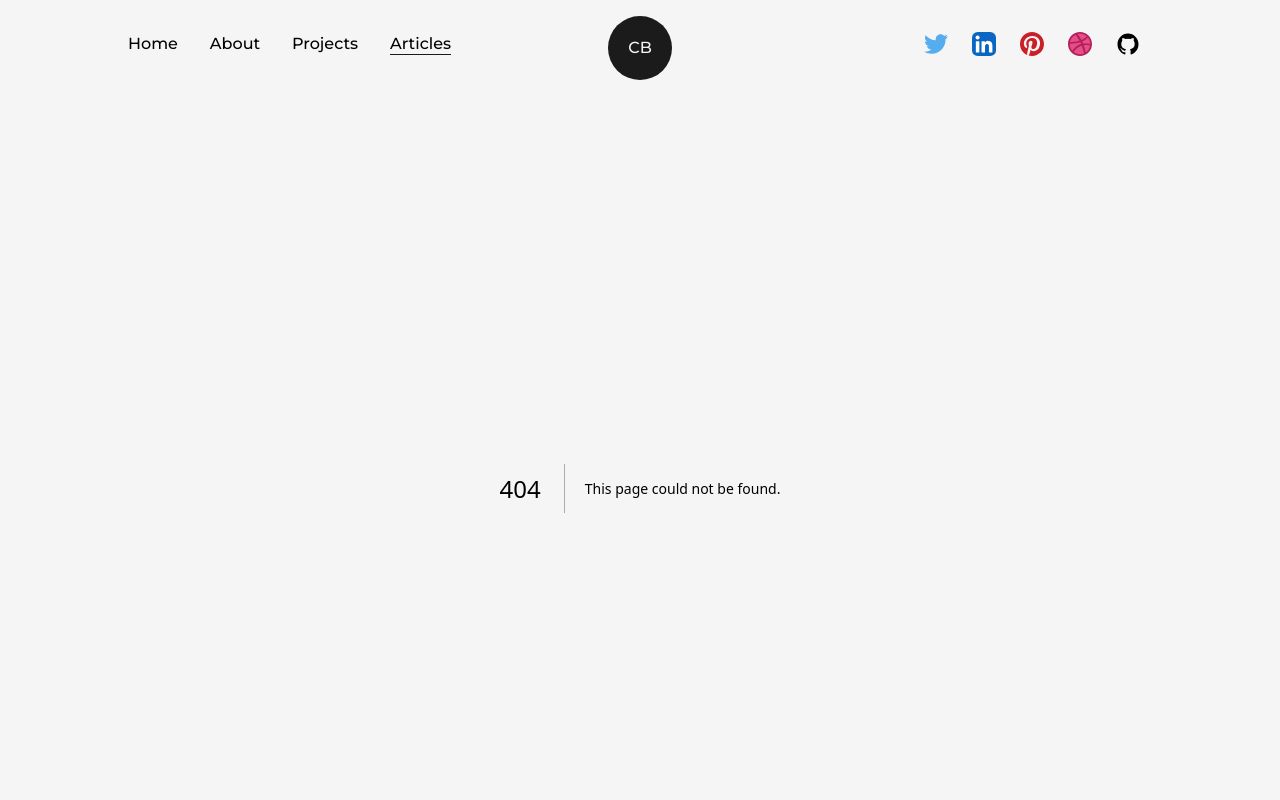
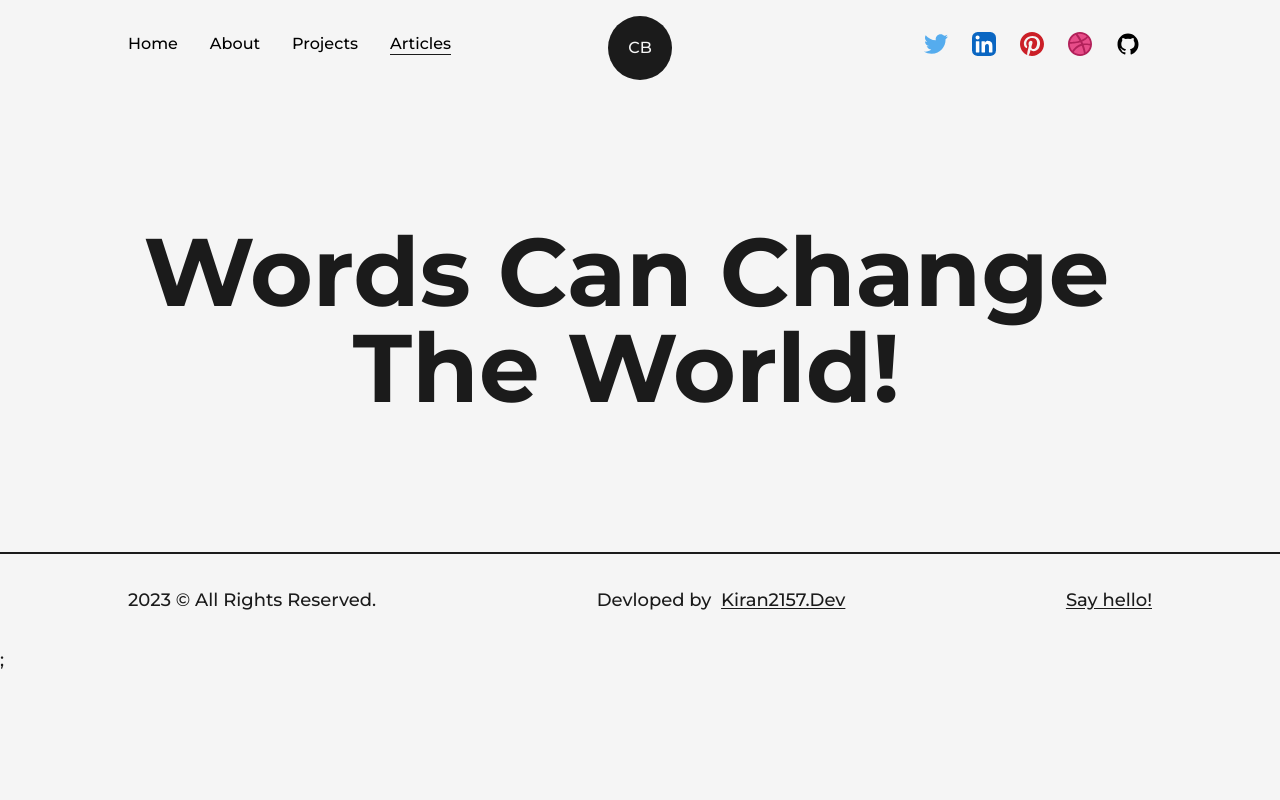
Before and after one commit to kirankuyate2157/kiran-kuyate-portfolio, a Next.js app: page /articles in a window 1280 px wide. Before the commit this address had no page. Shown: the top 800 px of the page. Built offline with nearby package versions, Linux system fonts and the light colour scheme.

Commit message:
project pg done

```diff
--- /dev/null
+++ b/src/pages/articles.js
@@ -0,0 +1,22 @@
+import Head from "next/head";
+import React from "react";
+import Layout from "@/components/Layout";
+import AnimatedText from "@/components/AnimatedText";
+
+const articles = () => {
+  return (
+    <>
+      <Head>
+        <title>kiran kuyate | Article</title>
+        <meta name='description' content='any description..' />
+      </Head>
+      <main>
+        <Layout>
+          <AnimatedText text='words can change the world!' />
+        </Layout>
+      </main>
+    </>
+  );
+};
+
+export default articles;
```
